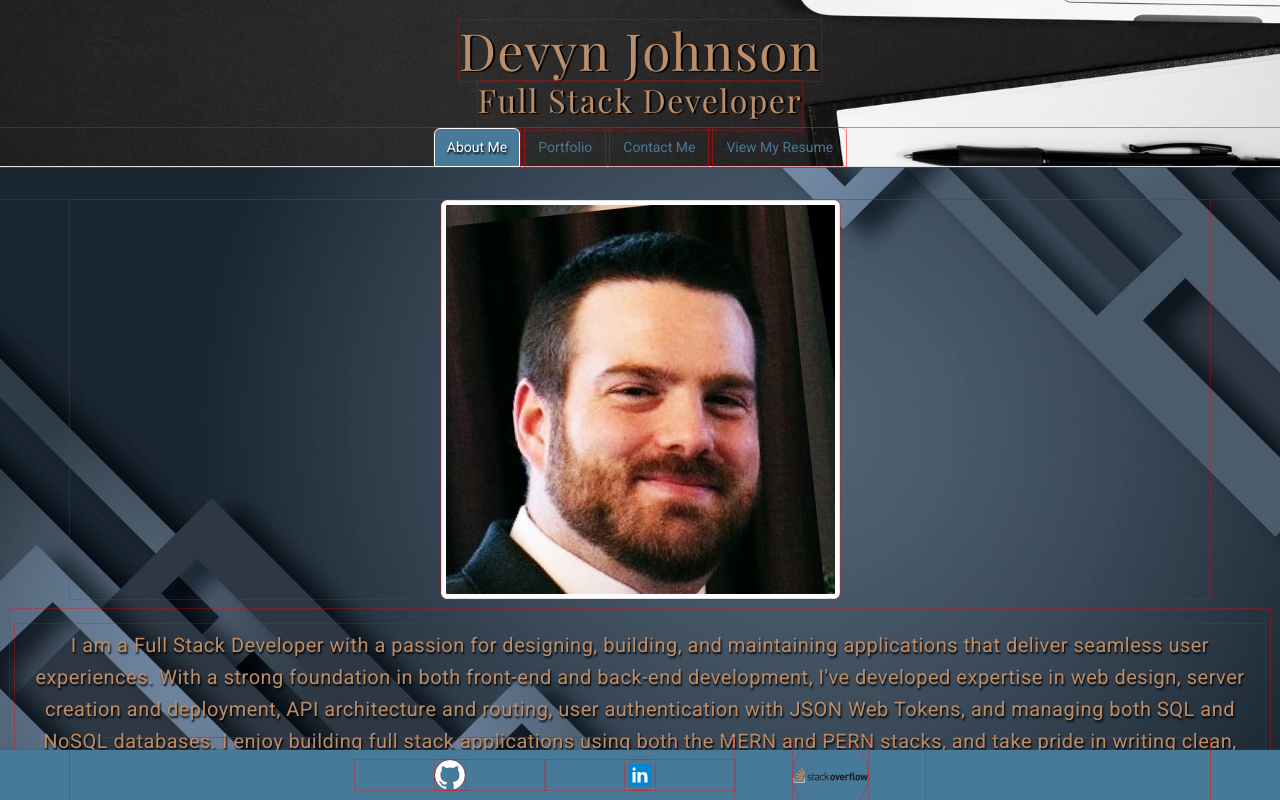
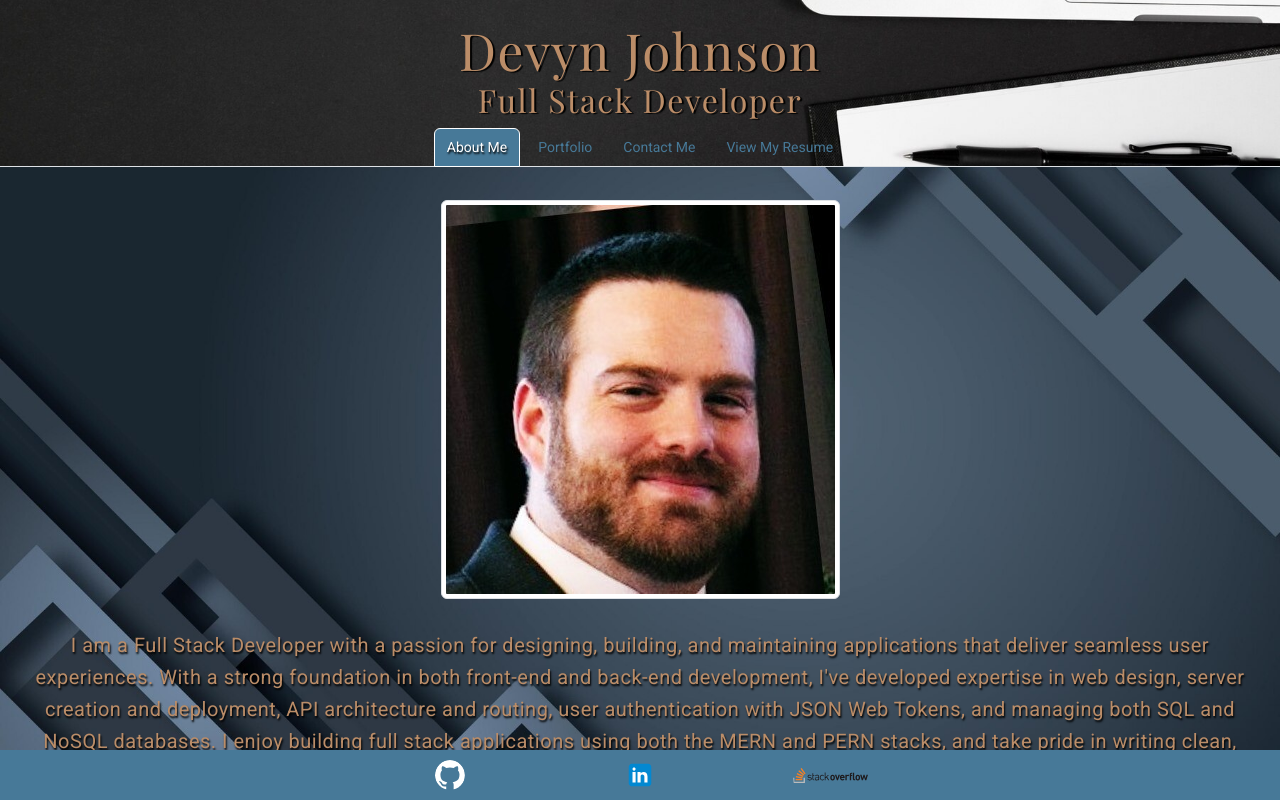
Before and after one commit to DevynJohnson/portfolio, a React (Vite) app in the folder portfolio/: page / in a window 1280 px wide. Shown: the top 800 px of the page. Built offline with nearby package versions, Linux system fonts and the light colour scheme.

Commit message:
Removing border added for troubleshooting purposes

```diff
--- a/portfolio/src/styles/global.css
+++ b/portfolio/src/styles/global.css
@@ -1,10 +1,6 @@
 @import url('https://fonts.googleapis.com/css2?family=Playfair+Display:wght@400;700&family=Roboto:wght@400;500;700&display=swap');
 
 /* Global styles for html and body */
-* {
-  outline: 1px solid rgba(255, 0, 0, 0.3);
-}
-
 html, body {
     height: 100%;
     margin: 0;
```
